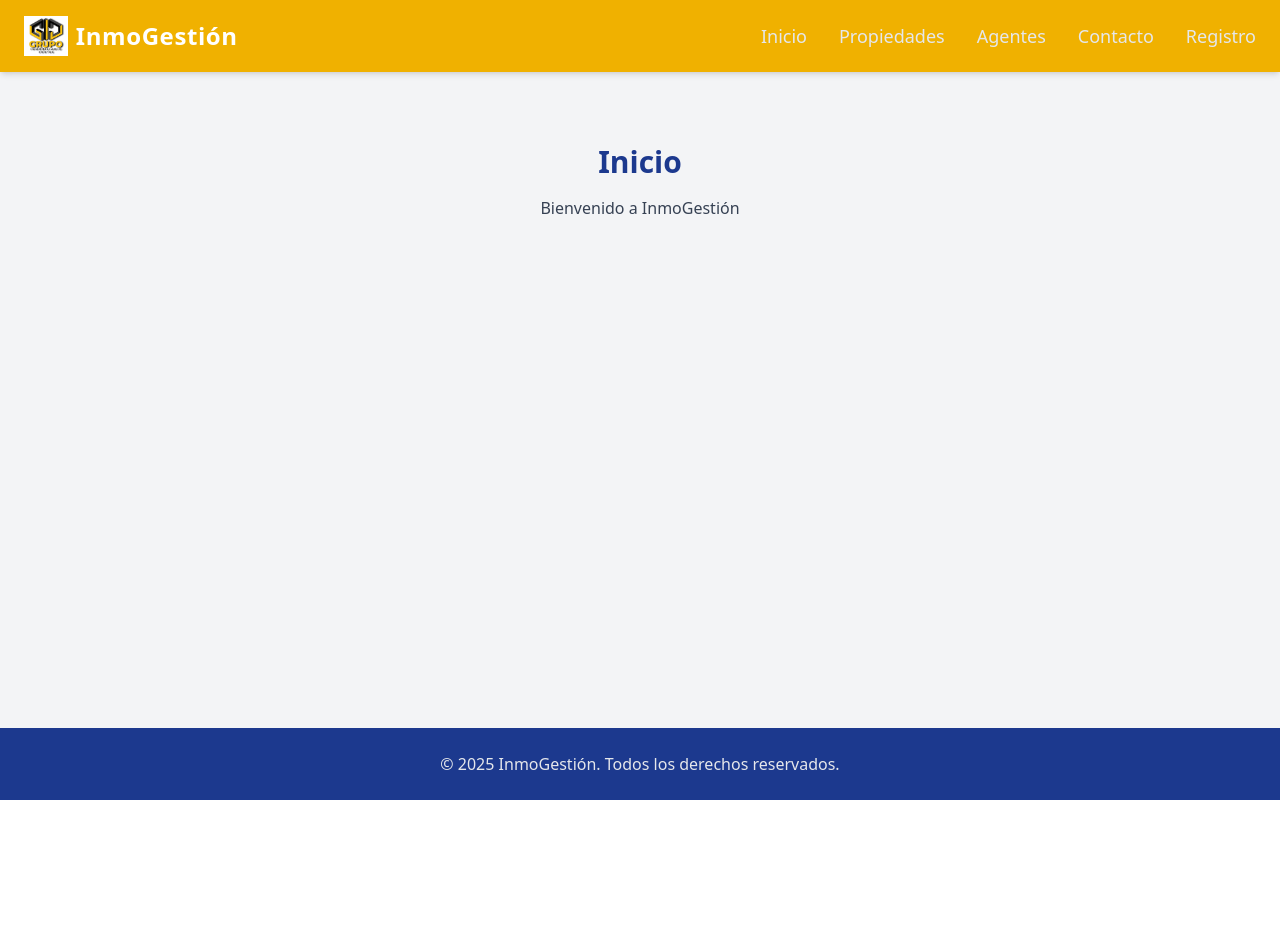
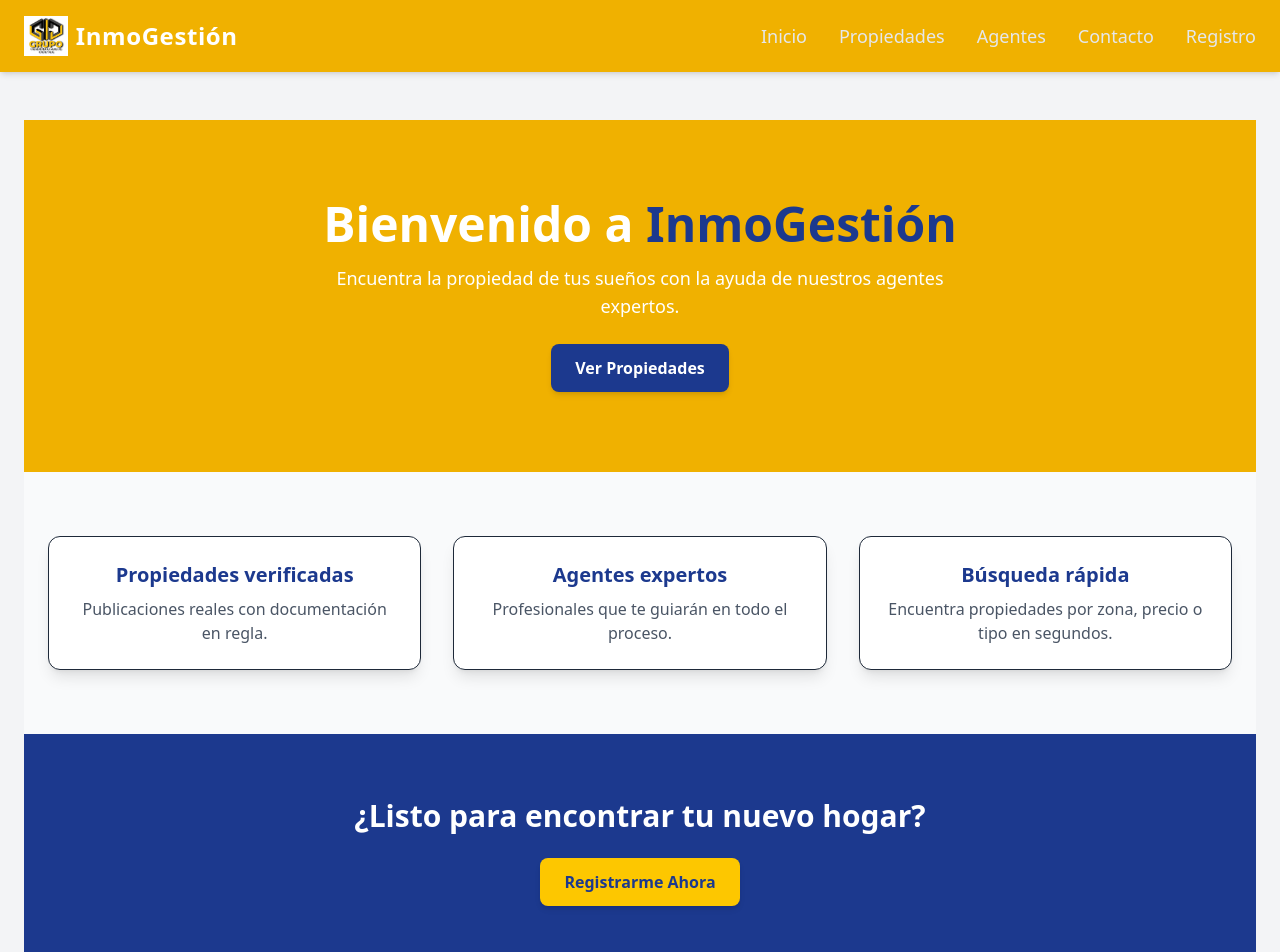
Before and after one commit to Yair-ux/INMOGESTION_PROYECTO, a React (Vite) app: page / in a window 1280 px wide. Shown: the top 952 px of the page. Before the commit the page ends 800 px from the top, so only its background shows below. Built offline with nearby package versions, Linux system fonts and the light colour scheme.

Commit message:
agrege pagina de inicio y registro

```diff
--- a/src/pages/inicio.jsx
+++ b/src/pages/inicio.jsx
@@ -1,8 +1,49 @@
+import { Link } from "react-router-dom";
+
 export default function Inicio() {
     return (
-      <section className="p-6 text-center">
-        <h2 className="text-3xl font-bold text-blue-900">Inicio</h2>
-        <p className="mt-4 text-gray-700">Bienvenido a InmoGestión</p>
+      <section className="bg-gray-50">
+        {/* Hero principal */}
+        <div className="relative bg-yellow-500 text-white py-20 text-center">
+          <h1 className="text-5xl font-extrabold">
+            Bienvenido a <span className="text-blue-900">InmoGestión</span>
+          </h1>
+          <p className="mt-4 text-lg max-w-2xl mx-auto">
+            Encuentra la propiedad de tus sueños con la ayuda de nuestros agentes expertos.
+          </p>
+          <button className="mt-6 bg-blue-900 hover:bg-blue-800 text-white font-semibold px-6 py-3 rounded-lg shadow-md transition">
+            Ver Propiedades
+          </button>
+        </div>
+
+        {/* Sección de ventajas */}
+        <div className="max-w-7xl mx-auto px-6 py-16 grid md:grid-cols-3 gap-8 text-center">
+          <div className="bg-white p-6 rounded-xl shadow-lg border">
+            <h3 className="text-xl font-bold text-blue-900">Propiedades verificadas</h3>
+            <p className="mt-2 text-gray-600">Publicaciones reales con documentación en regla.</p>
+          </div>
+
+          <div className="bg-white p-6 rounded-xl shadow-lg border">
+            <h3 className="text-xl font-bold text-blue-900">Agentes expertos</h3>
+            <p className="mt-2 text-gray-600">Profesionales que te guiarán en todo el proceso.</p>
+          </div>
+
+          <div className="bg-white p-6 rounded-xl shadow-lg border">
+            <h3 className="text-xl font-bold text-blue-900">Búsqueda rápida</h3>
+            <p className="mt-2 text-gray-600">Encuentra propiedades por zona, precio o tipo en segundos.</p>
+          </div>
+        </div>
+
+        {/* CTA final */}
+        <div className="bg-blue-900 text-white py-16 text-center">
+          <h2 className="text-3xl font-bold">¿Listo para encontrar tu nuevo hogar?</h2>
+          <Link
+  to="/registro"
+  className="mt-6 inline-block bg-yellow-400 hover:bg-yellow-500 text-blue-900 font-semibold px-6 py-3 rounded-lg shadow-md transition"
+>
+  Registrarme Ahora
+</Link>
+        </div>
       </section>
     );
   }
```
